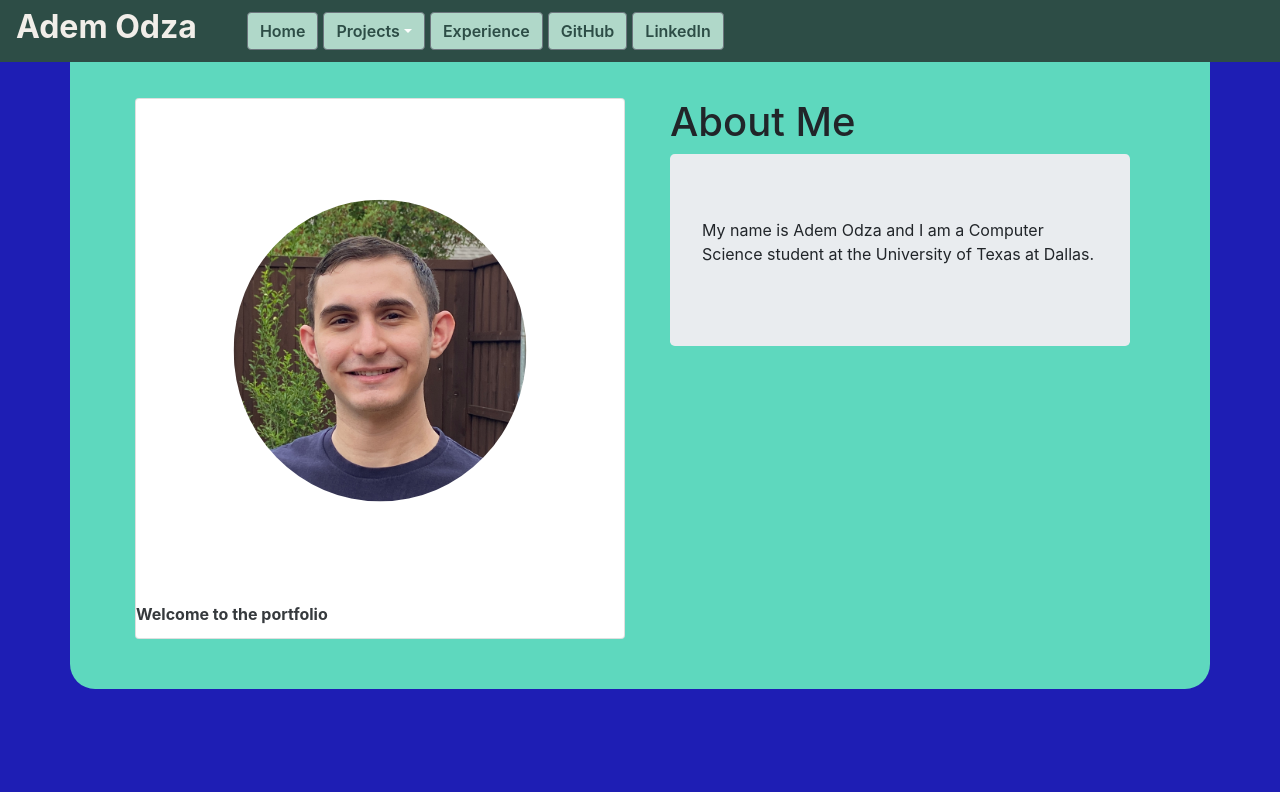
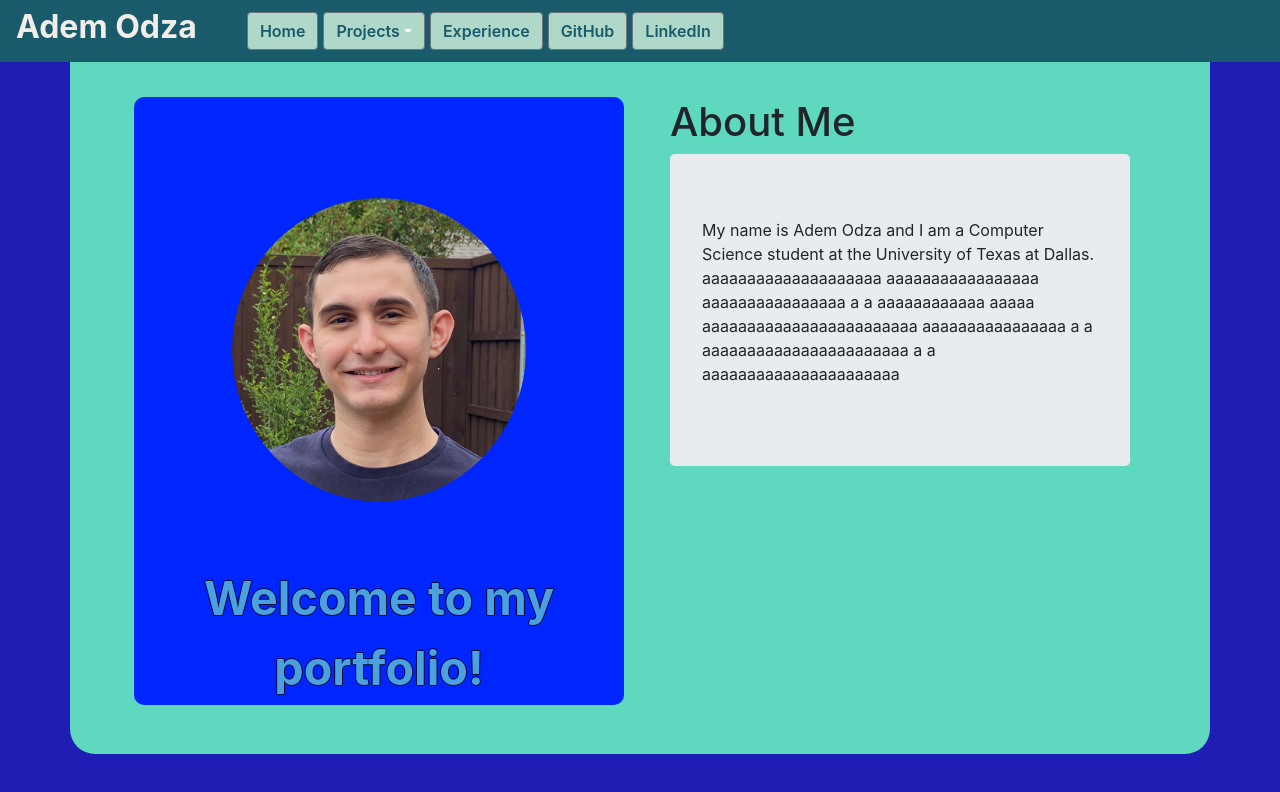
Before and after one commit to AdemOdza/adem-portfolio, a React (Create React App) app: page / in a window 1280 px wide. Shown: the top 792 px of the page. Built offline with nearby package versions, Linux system fonts and the light colour scheme.

Commit message:
Fixed CSS of the ImageCaption component and changed a few other things.

```diff
--- a/public/index.html
+++ b/public/index.html
@@ -24,7 +24,7 @@
       work correctly both with client-side routing and a non-root public URL.
       Learn how to configure a non-root public URL by running `npm run build`.
     -->
-    <title>React App</title>
+    <title>Adem Odza's Portfolio</title>
   </head>
   <body>
     <noscript>You need to enable JavaScript to run this app.</noscript>
--- a/src/Components/HomePage/HomePage.css
+++ b/src/Components/HomePage/HomePage.css
@@ -13,3 +13,7 @@
 #row-spacer {
     padding: 20px;
 }
+
+#invisible {
+    opacity: 0%;
+}
--- a/src/Components/HomePage/HomePage.js
+++ b/src/Components/HomePage/HomePage.js
@@ -3,7 +3,6 @@ import InfoCard from '../InfoCard/InfoCard/InfoCard'
 import MyNavbar from '../MyNavbar/MyNavbar'
 import './HomePage.css'
 import { Container, Row, Col} from 'reactstrap';
-import Image from 'react-bootstrap/Image'
 import ImageCaption from '../InfoCard/ImageCaption/ImageCaption';
 import face from '../../images/face.jpeg'
 
@@ -12,24 +11,21 @@ function HomePage(){
     return(
         <Container id="homepage-background">
             <Col>
-            </Col>
-            <Col>
                 <Row xl="1" id="row-spacer"> <h1>         </h1></Row>
                 <Row xl="1">
                     <Row/>
                 </Row>
 
-                <Row md="2">
+                <Row md="2" >
                     <Col>
-                        <ImageCaption src={face} alt="test" text="Welcome to the portfolio"/>
+                        <ImageCaption src={face} alt="test" text="Welcome to my portfolio!"/>
                     </Col>
                     <Col>
-                        <InfoCard title="About Me" body="My name is Adem Odza and I am a Computer Science student at the University of Texas at Dallas."/>
+                        <InfoCard title="About Me" body="My name is Adem Odza and I am a Computer Science student at the University of Texas at Dallas. aaaaaaaaaaaaaaaaaaaa aaaaaaaaaaaaaaaaa aaaaaaaaaaaaaaaa a a aaaaaaaaaaaa aaaaa aaaaaaaaaaaaaaaaaaaaaaaa aaaaaaaaaaaaaaaa a a aaaaaaaaaaaaaaaaaaaaaaa a a aaaaaaaaaaaaaaaaaaaaaa"/>
                     </Col>
                 </Row>
             </Col>
-            <Col>
-            </Col>
+
         </Container>
     )
 }
--- a/src/Components/InfoCard/ImageCaption/ImageCaption.css
+++ b/src/Components/InfoCard/ImageCaption/ImageCaption.css
@@ -1,18 +1,24 @@
 #caption-info {
-    background-color: transparent;
+    border-radius: 0px;
     text-align: center;
     font-weight: bold;
-    opacity: 90%;
-    border-radius: 10px;
+    font-size: 35pt;
+    color:rgb(94, 192, 216) !important;
+    text-shadow: 1px 0 0 #000, 0 -1px 0 #000, 0 1px 0 #000, -1px 0 0 #000;
+    opacity: 80%;
+    margin-top: -10px;
 }
 
 #background-info {
-    color: inherit;
+    background-color: rgb(0, 38, 255);
+    border-radius: 10px;
+    margin: -1px;
+
 }
 
 #image {
-    background-color: inherit;
-    object-position: top;
+    background-color: rgb(94, 216, 190);
     border-radius: 50%;
     scale: 60%;
+    margin-bottom: -30px;
 }
--- a/src/Components/InfoCard/ImageCaption/ImageCaption.js
+++ b/src/Components/InfoCard/ImageCaption/ImageCaption.js
@@ -1,28 +1,30 @@
 import React from 'react';
 import './ImageCaption.css'
 import '../../HomePage/HomePage.css'
-import { Card, CardImg, CardTitle, Container, Row, Col } from 'reactstrap';
+import { Card, CardImg, CardTitle, Container, Row, Col, CardSubtitle } from 'reactstrap';
 
 function ImageCaption(props){
     return(
         <>
-        <Card id="background-info">
-            <Container style={{backgroundColor: 'rgba(255, 255, 255, 0.0)', border: 0 }}>
+            <Container id="background-info">
 
                 <Row>
-                    <CardImg id="image" class = "homepage-color-theme"
+                    <CardImg id="image"
                     top
                     width="100%"
                     src={props.src}
                     alt={props.alt}/>
+
+                    <Col>
+                        <CardTitle id="caption-info"> {props.text} </CardTitle>
+                    </Col>
                 </Row>
 
-                <Row>
-                    <CardTitle id="caption-info"> {props.text} </CardTitle>
+                <Row id= "caption-info">
+
                 </Row>
 
             </Container>
-        </Card>
         </>
     )
 }
--- a/src/Components/MyNavbar/MyNavbar.css
+++ b/src/Components/MyNavbar/MyNavbar.css
@@ -5,7 +5,7 @@
 }
 
 #navbar-background{
-    background-color: rgb(45, 77, 70);
+    background-color: rgb(25, 91, 107);
 }
 
 #navbar-title{
@@ -15,7 +15,7 @@
 }
 
 .button-text{
-    color: rgb(45, 77, 70);
+    color: rgb(25, 91, 107);
     font-weight: 600;
 }
 
```
